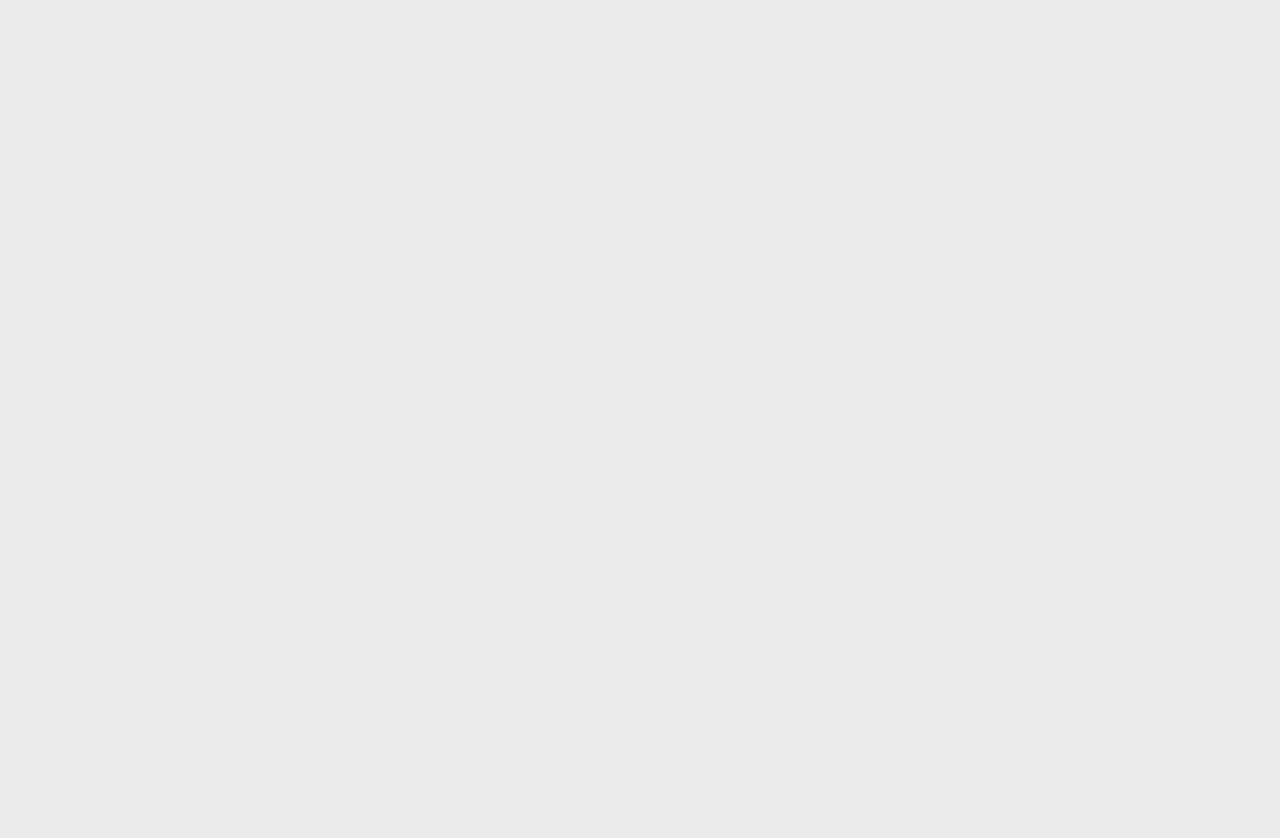
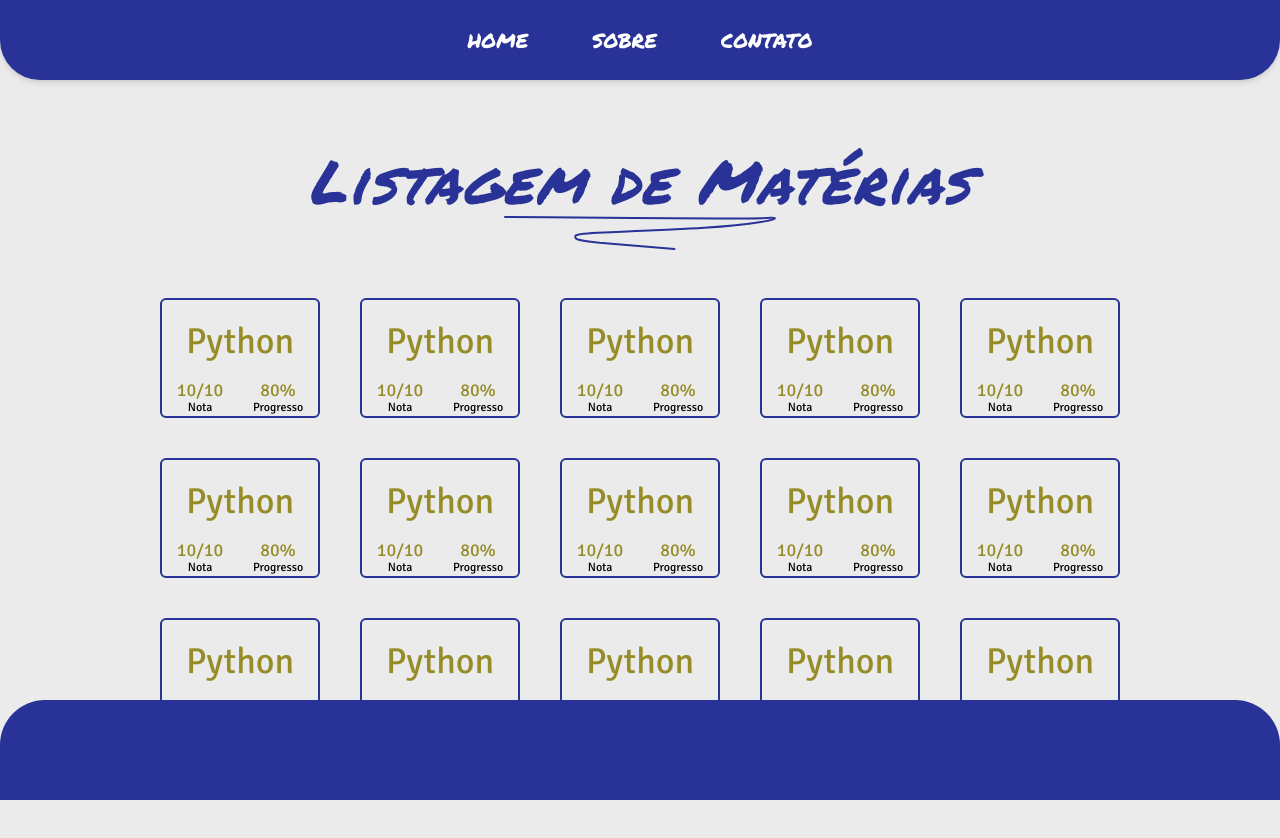
Before and after one commit to EduTrack-UNEX/EduTrack-Web, a React (Vite) app: page /listagem-disciplina in a window 1280 px wide. Before the commit this address had no page. Shown: the top 838 px of the page. Before the commit the page ends 800 px from the top, so only its background shows below. Built offline with nearby package versions, Linux system fonts and the light colour scheme.

Commit message:
feat: Adicionando tela de ListagemDisciplina

```diff
--- a/src/App.tsx
+++ b/src/App.tsx
@@ -4,6 +4,7 @@ import Login from './pages/login';
 import AdcDisciplina from './pages/AdcDisciplina';
 import AdcAtividade from './pages/AdcAtividade';
 import Cadastro from "./pages/cadastro"
+import ListagemDisciplina from "./pages/ListagemDisciplina"
 
 function App() {
   return (
@@ -15,6 +16,7 @@ function App() {
           <Route path="/cadastro" element={<Cadastro />} />
           <Route path="/adicionar-disciplina" element={<AdcDisciplina />} />
           <Route path="/adicionar-atividade" element={<AdcAtividade />} />
+          <Route path="/listagem-disciplina" element={<ListagemDisciplina />} />
         </Routes>
       </div>
     </BrowserRouter>
--- /dev/null
+++ b/src/components/subjectCard.tsx
@@ -0,0 +1,23 @@
+interface SubjectCardProps {
+  name: string;
+  nota: string;
+  progresso: string;
+}
+
+const SubjectCard: React.FC<SubjectCardProps> = ({ name, nota, progresso }) => (
+  <div className="w-40 h-30 pt-6 border-[2px] border-[#293296] font-['Signika'] rounded-md bg-transparent flex flex-col items-center justify-center">
+    <span className="text-[#968D29] text-4xl font-normal mb-2 leading-none">{name}</span>
+    <div className="flex w-full justify-around mt-2">
+      <div className="flex flex-col items-center">
+        <span className="text-[#968D29] text-lg font-normal">{nota}</span>
+        <span className="text-[##555556] text-xs font-normal -mt-1">Nota</span>
+      </div>
+      <div className="flex flex-col items-center">
+        <span className="text-[#968D29] text-lg font-normal">{progresso}</span>
+        <span className="text-[##555556] text-xs font-normal -mt-1">Progresso</span>
+      </div>
+    </div>
+  </div>
+);
+
+export default SubjectCard;
--- a/src/pages/AdcAtividade.tsx
+++ b/src/pages/AdcAtividade.tsx
@@ -1,5 +1,5 @@
 import { useId, useState } from "react"
-import Navbar from "../components/Navbar/navbar";
+import Navbar from "../components/Navbar/navbar"
 
 
 const fieldClasses = "w-full p-3 border border-[#293296] rounded-md box-border text-base outline-none font-['Signika'] text-black placeholder:text-[#C4C4C4] focus:outline-none focus:ring-1 focus:ring-[#293296]";
--- a/src/pages/AdcDisciplina.tsx
+++ b/src/pages/AdcDisciplina.tsx
@@ -1,5 +1,5 @@
 import { useId, useState } from "react"
-import Navbar from "../components/Navbar/navbar";
+import Navbar from "../components/Navbar/navbar"
 
 const inputClasses = "p-3 border border-[#293296] rounded-md text-black placeholder:text-[#C4C4C4] resize-y focus:outline-none focus:ring-1 focus:ring-[#293296] w-full"
 const AdcDisciplina: React.FC = () => {
--- /dev/null
+++ b/src/pages/ListagemDisciplina.tsx
@@ -0,0 +1,35 @@
+import Navbar from "../components/Navbar/navbar"
+import SubjectCard from "../components/subjectCard"
+
+export default function ListagemDisciplina() {
+  return (
+    <div className="relative min-h-screen bg-[#EBEBEB] flex flex-col items-center pt-[110px] pb-[110px]">
+      <Navbar />
+      <main className="flex-1 flex flex-col items-center px-8">
+        <h1 className="text-6xl mt-10 mb-4 font-['Permanent_Marker'] text-[#293296] italic tracking-wide">
+          Listagem de Matérias
+        </h1>
+        <img
+          src="/underline-scribble.svg"
+          className="w-auto h-auto mx-auto mt-[-10px] mb-12"
+          style={{ maxWidth: "300px" }}
+          alt="Sublinhado"
+        />
+
+        <div className="grid grid-cols-5 gap-10 mb-24">
+          {Array.from({ length: 15 }).map(() => {
+            const uniqueKey = crypto.randomUUID()
+            return (
+              <SubjectCard
+                key={uniqueKey}
+                name="Python"
+                nota="10/10"
+                progresso="80%"
+              />
+            )
+          })}
+        </div>
+      </main>
+    </div>
+  )
+}
--- a/src/styles/AdcDisciplina.css
+++ /dev/null
@@ -1,152 +0,0 @@
-body {
-    font-family: Arial, sans-serif;
-    margin: 0;
-    background-color: #f0f0f0;
-    display: flex;
-    flex-direction: column;
-    min-height: 100vh;
-}
-
-.container {
-    display: flex;
-    flex-direction: column;
-    align-items: center;
-    padding: 20px;
-    position: relative;
-    z-index: 1;
-}
-
-.title {
-    font-family: 'Permanent Marker', cursive;
-    font-size: 2em;
-    color: #293296;
-    margin-bottom: 30px;
-    text-align: center;
-    position: relative;
-    padding-bottom: 10px;
-    transform: translateX(95px) translateY(-20px);
-}
-
-.title::after {
-    content: '';
-    position: absolute;
-    left: 50%;
-    transform: translateX(-50%);
-    bottom: 0;
-    width: 120%;
-    height: 4px;
-    background-color: #293296;
-    border-radius: 2px;
-}
-
-.form-card {
-    background-color: white;
-    padding: 20px 40px;
-    border-radius: 8px;
-    box-shadow: 0 4px 15px rgba(0, 0, 0, 0.1);
-    width: 100%;
-    max-width: 500px;
-    box-sizing: border-box;
-    border: 2px solid #293296;
-    transform: translateX(95px) translateY(-30px);
-
-}
-
-.form-group {
-    margin-bottom: 20px;
-}
-
-.form-group label {
-    display: block;
-    margin-bottom: 8px;
-    font-weight: bold;
-    color: #293296;
-    font-family: 'Signika', sans-serif;
-}
-.form-group input[type="text"],
-.form-group textarea {
-    color: black;
-    width: 100%;
-    padding: 12px;
-    border: 1px solid #293296;
-    border-radius: 5px;
-    font-size: 1em;
-    resize: vertical;
-    font-family: 'Signika', sans-serif;
-    outline: none;
-}
-
-
-.form-actions-centralized {
-    display: flex;
-    justify-content: center;
-    gap: 20px;
-    margin-top: 30px;
-    width: 100%;
-    max-width: 450px;
-    transform: translateX(95px) translateY(-50px);
-}
-
-.btn {
-    padding: 12px 25px;
-    border: none;
-    border-radius: 50px;
-    font-size: 1em;
-    cursor: pointer;
-    transition: background-color 0.3s ease, transform 0.2s ease, color 0.3s ease, border-color 0.3s ease;
-    font-weight: bold;
-    min-width: 125px;
-    font-family: 'Signika', sans-serif;
-}
-
-.btn-cancel {
-    background-color: white;
-    color: #962929;
-    border: 2px solid #962929;
-}
-
-.btn-cancel:hover {
-    background-color: #962929;
-    color: white;
-    transform: translateY(-2px);
-}
-
-.btn-save {
-    background-color: white;
-    color: #968D29;
-    border: 2px solid #968D29;
-}
-
-.btn-save:hover {
-    background-color: #968D29;
-    color: white;
-    transform: translateY(-2px);
-
-}
-
-
-/* Media Queries para responsividade */
-@media (max-width: 600px) {
-    .container {
-        padding: 20px;
-    }
-
-    .form-card {
-        padding: 25px;
-    }
-
-    .title {
-        font-size: 2em;
-    }
-
-    .form-actions-centralized {
-        flex-direction: column;
-        align-items: center;
-        gap: 10px;
-    }
-
-    .btn {
-        width: 100%;
-        max-width: 200px;
-    }
-}
```
